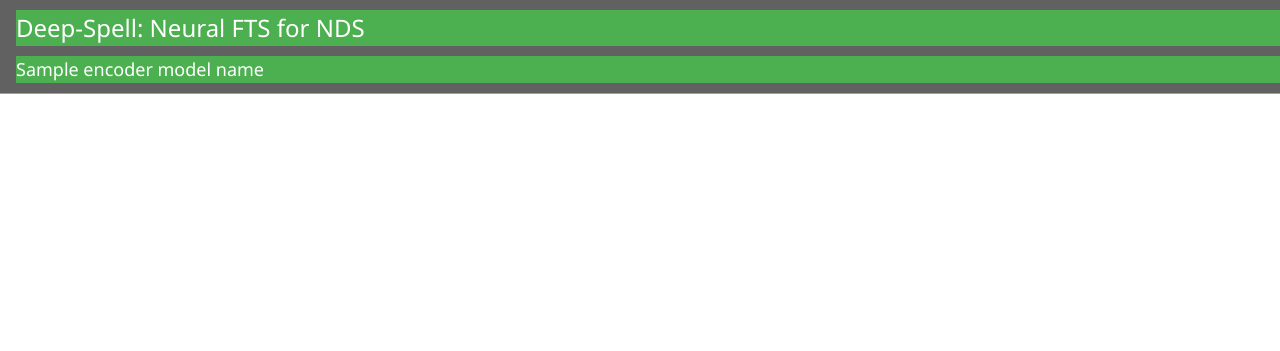
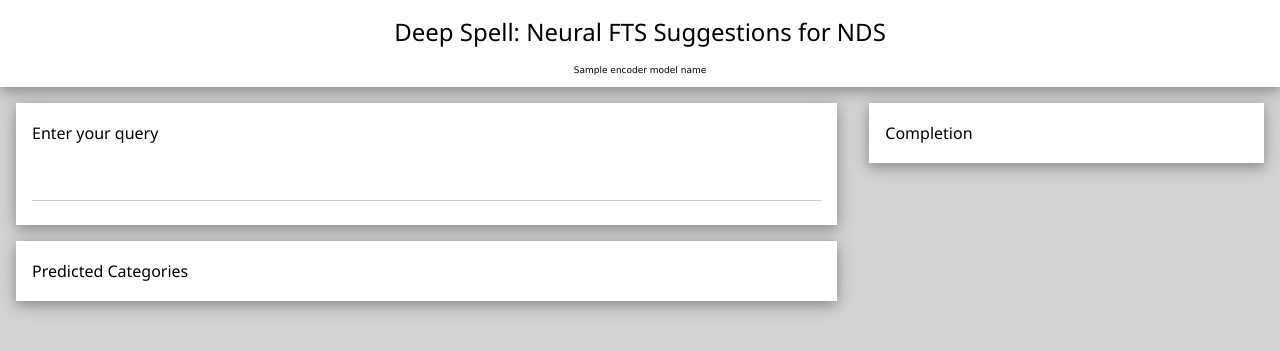
Before and after one commit to Klebert-Engineering/deep-spell-9, a Flask app: template service/deepspell_d/templates/index.html in a window 1280 px wide. Shown: the top 351 px of the page. Run offline with Flask 2, Linux system fonts and the light colour scheme; the template is opened without the code that fills it: most values are stand-ins (such as "Sample title", 1, 10 or a date in 2020); some libraries are stand-ins or nearby versions.

Commit message:
Finished basic web interface with live analysis/completion matrix.

```diff
--- a/service/deepspell-d.json
+++ b/service/deepspell-d.json
@@ -1,6 +1,7 @@
 {
   "port": 5000,
   "host": "0.0.0.0",
+  "hostname": "localhost",
   "__comment__": [
     "Use `models` to specify the models that should be served by the ranking service:",
     "Every model should contain the following properties:",
--- a/service/deepspell_d/__init__.py
+++ b/service/deepspell_d/__init__.py
@@ -1,4 +1,6 @@
 from flask import Flask
 
 app = Flask(__name__)
+app.config['TEMPLATES_AUTO_RELOAD'] = True
+
 from . import views
--- a/service/deepspell_d/templates/index.html
+++ b/service/deepspell_d/templates/index.html
@@ -3,27 +3,103 @@
 <head>
     <meta charset="UTF-8">
     <title>deep-spell: Neural Auto-Completion in NDS</title>
-    <style>
-        .course-headline {
-            margin-left: 25%;
-        }
-        .heatmap {
-            height: 100%;
-            position: absolute;
-            margin-left: 25%;
-            overflow: auto;
-        }
-    </style>
     <link rel="stylesheet" href="https://www.w3schools.com/w3css/4/w3.css">
     <script src="https://ajax.googleapis.com/ajax/libs/jquery/3.2.1/jquery.min.js"></script>
 </head>
-<body>
+<body style="background-color: lightgray">
     <div class='w3-container' style='padding: 0'>
-        <div class='w3-row w3-dark-grey' style="z-index: 10; padding-left: 16px">
-            <h3 class="w3-green">Deep-Spell: Neural FTS for NDS</h3>
-            <h5 class="w3-green">{{encoder_model_name}}</h5>
+        <div class="w3-padding w3-white w3-row w3-card-4 w3-center">
+            <h3 style="line-height: 1.2;">Deep Spell: Neural FTS Suggestions for NDS</h3>
+            <span style="font-size: xx-small">{{encoder_model_name}}</span>
         </div>
-        <div class="w3-row w3-container w3-grey"></div>
+        <div class="w3-row w3-container" style="padding: 0">
+            <div class="w3-column w3-twothird">
+                <div class="w3-row w3-card-4 w3-padding w3-margin w3-white">
+                    <h6>Enter your query</h6>
+                    <input list="suggestions" class="w3-input w3-margin-top w3-margin-bottom" id="query-input">
+                    <datalist id="suggestions"></datalist>
+                </div>
+                <div class="w3-row w3-card-4 w3-padding w3-margin w3-white" style="overflow: auto">
+                    <h6>Predicted Categories</h6>
+                    <div id="categories"></div>
+                </div>
+            </div>
+            <div class="w3-column w3-third">
+                <div class="w3-row w3-card-4 w3-padding w3-margin w3-white" style="overflow: auto">
+                    <h6>Completion</h6>
+                    <div id="completion"></div>
+                </div>
+            </div>
+        </div>
     </div>
+    <script>
+        var host = "{{hostname}}";
+
+        function heatmap_table(col_first_data, skip_last_col, color_map, font_size, header_labels, max_rows) {
+            if(!font_size)
+                font_size = "normal";
+            if(!col_first_data.length)
+                return "";
+            if(!max_rows)
+                max_rows = 12;
+            // First, allocate table rows
+            var result = "<table style='font-family: monospace'>\n";
+            if(header_labels) {
+                result += "<thr>";
+                header_labels.forEach(function(label){
+                    result += "<td>"+label+"</td>"
+                });
+                result += "</thr>";
+            }
+            for(var row = 0; row < col_first_data[0].length && row < max_rows; ++row) {
+                result += "<tr>";
+                for(var col = 0; col < col_first_data.length-skip_last_col; ++col) {
+                    var font_color = "black";
+
+                    // Find maximum value in the column
+                    var col_max = .0;
+                    col_first_data[col].forEach(function(value_prob_pair){
+                        if(value_prob_pair[1] > col_max) col_max=value_prob_pair[1]});
+
+                    if(color_map)
+                        font_color = color_map[col_first_data[col][row][0]];
+                    result += "<td style='" +
+                        "font-size:"+font_size+";" +
+                        "opacity:"+(col_first_data[col][row][1]/col_max*.9+.1)+";" +
+                        "color: "+font_color+"'>"+
+                        col_first_data[col][row][0].slice(0,2)+"</td>"
+                }
+                result += "</tr>\n";
+            }
+            result += "</table>\n";
+            return result
+        }
+
+        $('#query-input').on('input', function() {
+            var user_input = $(this).val()
+            var _this = $(this)
+            $.get("/extrapolate?s="+user_input, function(result){
+                /* var best_completion = user_input;
+                for(var i = 0; i < result["extrapolator"][0].length; ++i) {
+                    var char = result["extrapolator"][0][i][0][0];
+                    if(char === " " && i > 0)
+                        break;
+                    best_completion += char
+                }
+                $("#suggestions").html("<option value='"+best_completion+"'></option>")
+                // Trigger datalist reparsing
+                _this.focus(); */
+
+                $("#categories").html(heatmap_table(result["discriminator"], 1, {
+                    "CITY": "red",
+                    "STATE": "blue",
+                    "ROAD": "green",
+                    "ZIP": "yellow",
+                    "COUNTRY": "purple"
+                }, "normal", user_input.split("")));
+                $("#completion").html(heatmap_table(result["extrapolator"][0], 0));
+            })
+        });
+    </script>
 </body>
 </html>
--- a/service/deepspell_d/views.py
+++ b/service/deepspell_d/views.py
@@ -15,18 +15,19 @@ from deepspell.discriminator import DSLstmDiscriminator
 discriminator_model = None
 extrapolator_model = None
 featureset = None
-
+hostname = ""
 
 def init(args):
     """
     Must be called from the importing file before app.run()!
     """
-    global discriminator_model, extrapolator_model, featureset
+    global discriminator_model, extrapolator_model, featureset, hostname
     app.config.update(args)
     discriminator_model = DSLstmDiscriminator(args["discriminator"])
     extrapolator_model = DSLstmExtrapolator(args["extrapolator"])
     assert extrapolator_model.featureset.is_compatible(discriminator_model.featureset)
     featureset = extrapolator_model.featureset
+    hostname = args["hostname"]+":"+str(args["port"])
 
 
 # ========================[ Routes ]======================
@@ -35,7 +36,9 @@ def init(args):
 def hello():
     return fl.render_template(
         "index.html",
-        encoder_model_name=discriminator_model.name()+" / "+extrapolator_model.name())
+        encoder_model_name=discriminator_model.name()+" / "+extrapolator_model.name(),
+        hostname=hostname
+    )
 
 
 @app.route("/extrapolate")
@@ -43,15 +46,15 @@ def extrapolate():
     s = fl.request.args.get("s")
     if not s:
         return fl.jsonify({"sequence": []})
-    classes = [col[0][0] for col in discriminator_model.discriminate(featureset, s)][:-1]
-    result = extrapolator_model.extrapolate(featureset, s, classes, 16)
-    return fl.jsonify({"sequence": result})
+    classes = discriminator_model.discriminate(featureset, s)
+    best_classes = [col[0][0] for col in classes][:-1]
+    completion = extrapolator_model.extrapolate(featureset, s, best_classes, 16)
+    return fl.jsonify({"discriminator": classes, "extrapolator": completion})
 
 
 @app.route("/discriminate")
 def discriminate():
     s = fl.request.args.get("s")
-    s = fl.request.args.get("s")
     if not s:
         return fl.jsonify({"sequence": []})
     result = discriminator_model.discriminate(featureset, s)
```
Also changed, not shown: modules/deepspell/extrapolator.py (+8 -1 lines).
